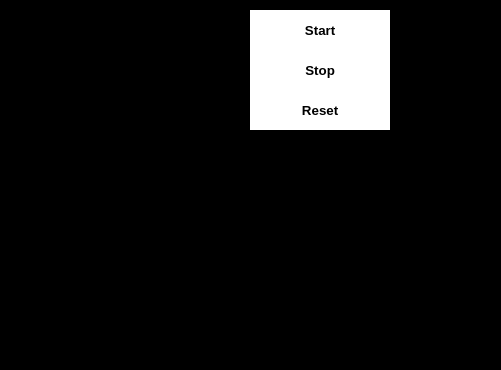
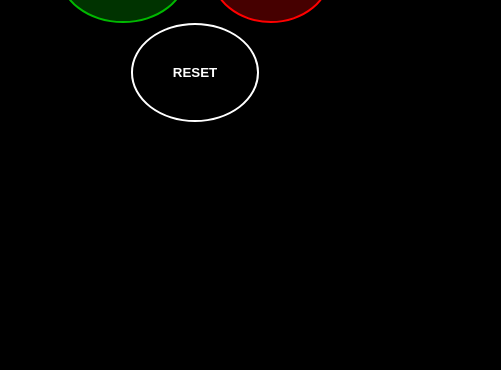
Before and after one commit to JSCHLTE/Stopwatch, a plain HTML site: page index.html in a window 390 px wide. Shown: the part 481-851 px from the top of the page, 501 px wide, since content can reach past the window. Drawn offline with Linux system fonts and the light colour scheme.

Commit message:
Fix
- Fixed mobile display
- Added styles to all the buttons

```diff
--- a/CSS/style.css
+++ b/CSS/style.css
@@ -7,7 +7,7 @@
 
 .wrapper {
     text-align: center;
-    margin: 15rem;
+    margin-top: 12rem;
     color: white;
 }
 
@@ -22,15 +22,42 @@
 }
 
 .wrapper button {
-    width: 140px;
-    height: 40px;
+    padding: 40px;
+    border-radius: 50%;
     margin: 0px 10px;
     cursor: pointer;
-    background-color: white;
+    font-weight: bold;
+    outline: none;
+    text-transform: uppercase;
+    color: white;
+}
+
+#button-start {
+    background-color: #00b90046;
+    border: 2px solid #00b900;
+
+}
+
+#button-start:hover {
+    background-color: #00b900;
+}
+
+#button-stop {
+    background-color: #ff000046;
+    border: 2px solid #FF0000;
+}
+
+#button-stop:hover {
+    background-color: #ff0000;
+}
+
+#button-reset {
+    background-color: transparent;
     border: 2px solid white;
-    font-weight: bold;
-    transition: 0.2s;
-    outline: none;
+}
+
+#button-reset:hover {
+    background-color: #ffffff46;
 }
 
 .wrapper a {
```
